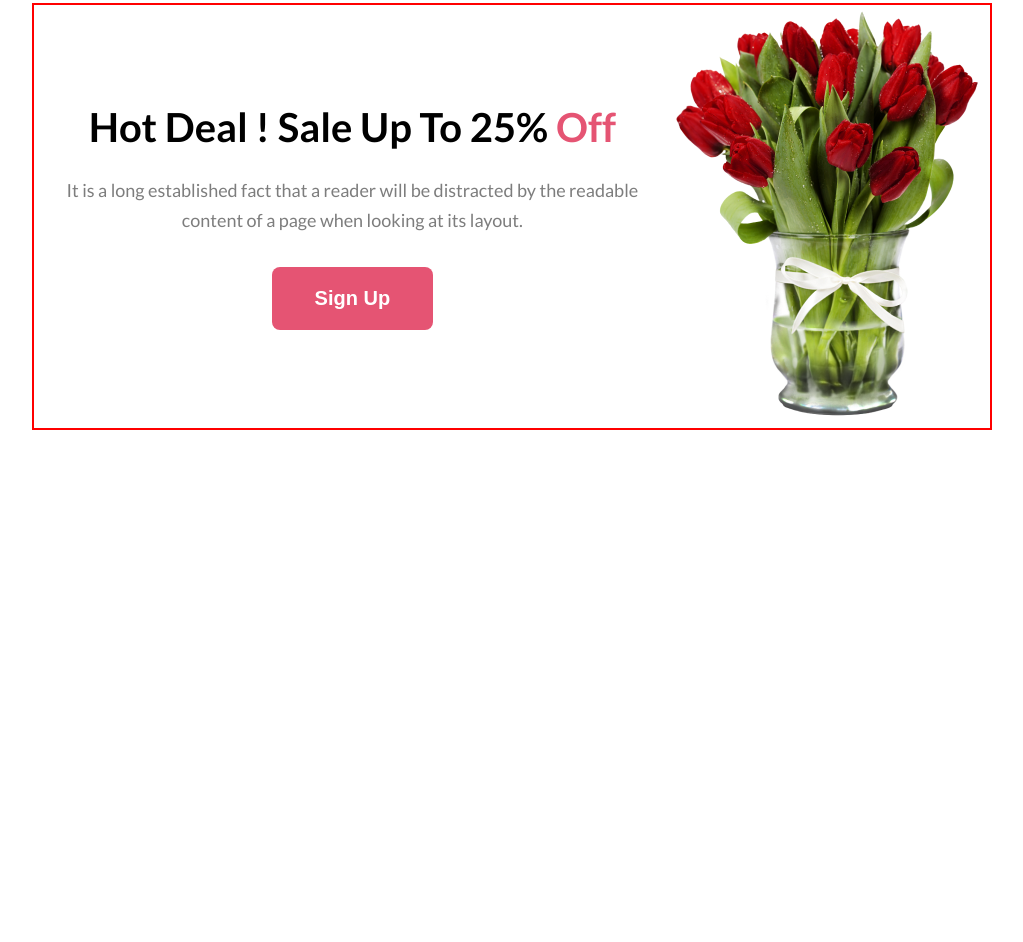
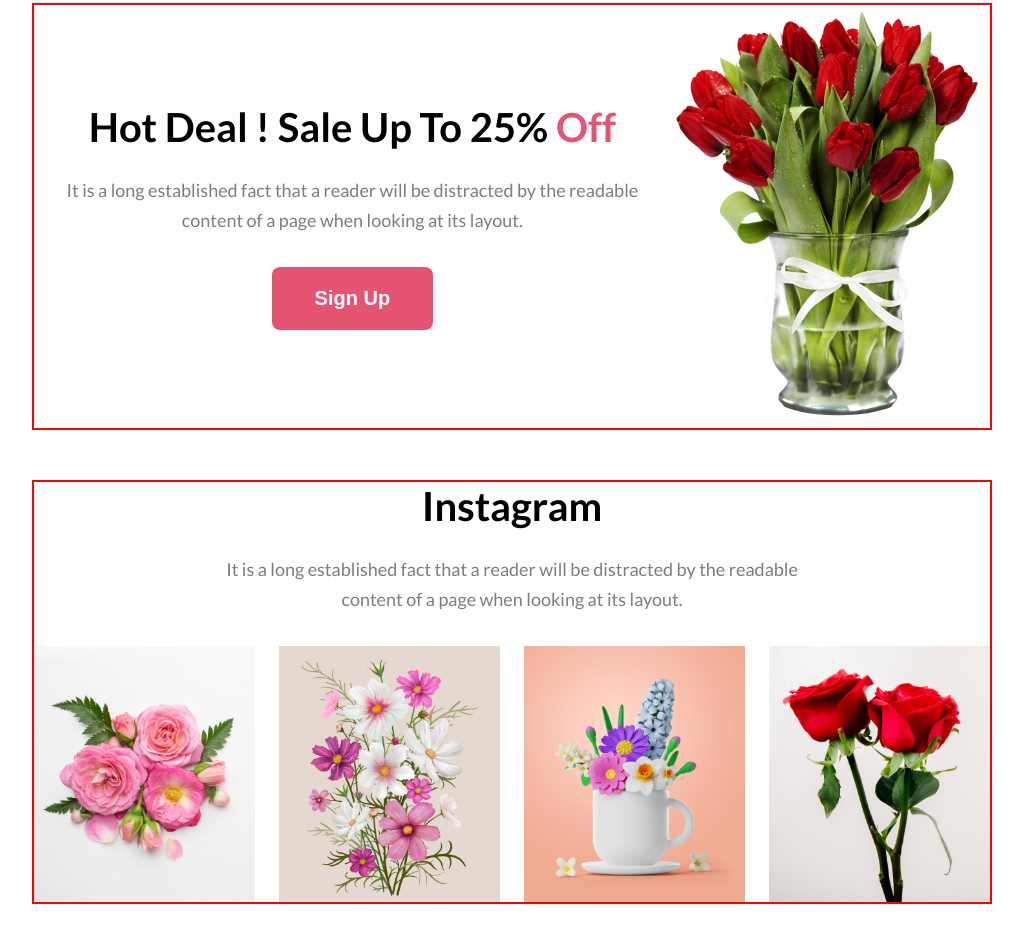
Before and after one commit to SayedHasanDipto/Online-Flower-Shop, a plain HTML site: page index.html in a window 1280 px wide. Shown: the part 1989-2931 px from the top of the page, without its empty margins (128-1151 px from the left). Before the commit the page ends 2469 px from the top, so only its background shows below. Drawn offline with Linux system fonts and the light colour scheme.

Commit message:
Social Section

```diff
--- a/index.html
+++ b/index.html
@@ -61,7 +61,6 @@
             <h2>24/7 Free Support.</h2>
         </div>
     </section>
-
     <section class="container sale-section">
         <div class="sale-container">
             <div class="sale-content">
@@ -75,6 +74,19 @@
         </div>
     </section>
 
+    <section class="social container">
+        <div class="social-container">
+            <h3 class="section-header">Instagram</h3>
+            <p class="discribtion">It is a long established fact that a reader will be distracted by the readable content of a page when looking at its layout.</p>
+        </div>
+        <div class="social-card">
+            <img src="./Flower Asset/Flower 01.png" alt="">
+            <img src="./Flower Asset/Rectangle 4.png" alt="">
+            <img src="./Flower Asset/Rectangle 5.png" alt="">
+            <img src="./Flower Asset/Rectangle 6.png" alt="">
+        </div>
+    </section>
+
 </body>
 
 </html>
--- a/style.css
+++ b/style.css
@@ -171,6 +171,24 @@ section {
     color: #E55473;
 }
 
+.social-container{
+    text-align: center;
+    display: flex;
+    align-items: center;
+    justify-content: center;
+    flex-direction: column;
+}
+
+.social-card{
+    display: grid;
+    grid-template-columns: repeat(4, 1fr);
+    gap: 24px;
+}
+
+.social-card img{
+    width: 100%;
+}
+
 
 
 
@@ -204,4 +222,8 @@ section {
         gap: 20px;
     }
 
+    .social-card{
+        grid-template-columns: repeat(1, 1fr);
+    }
+
 }
```
